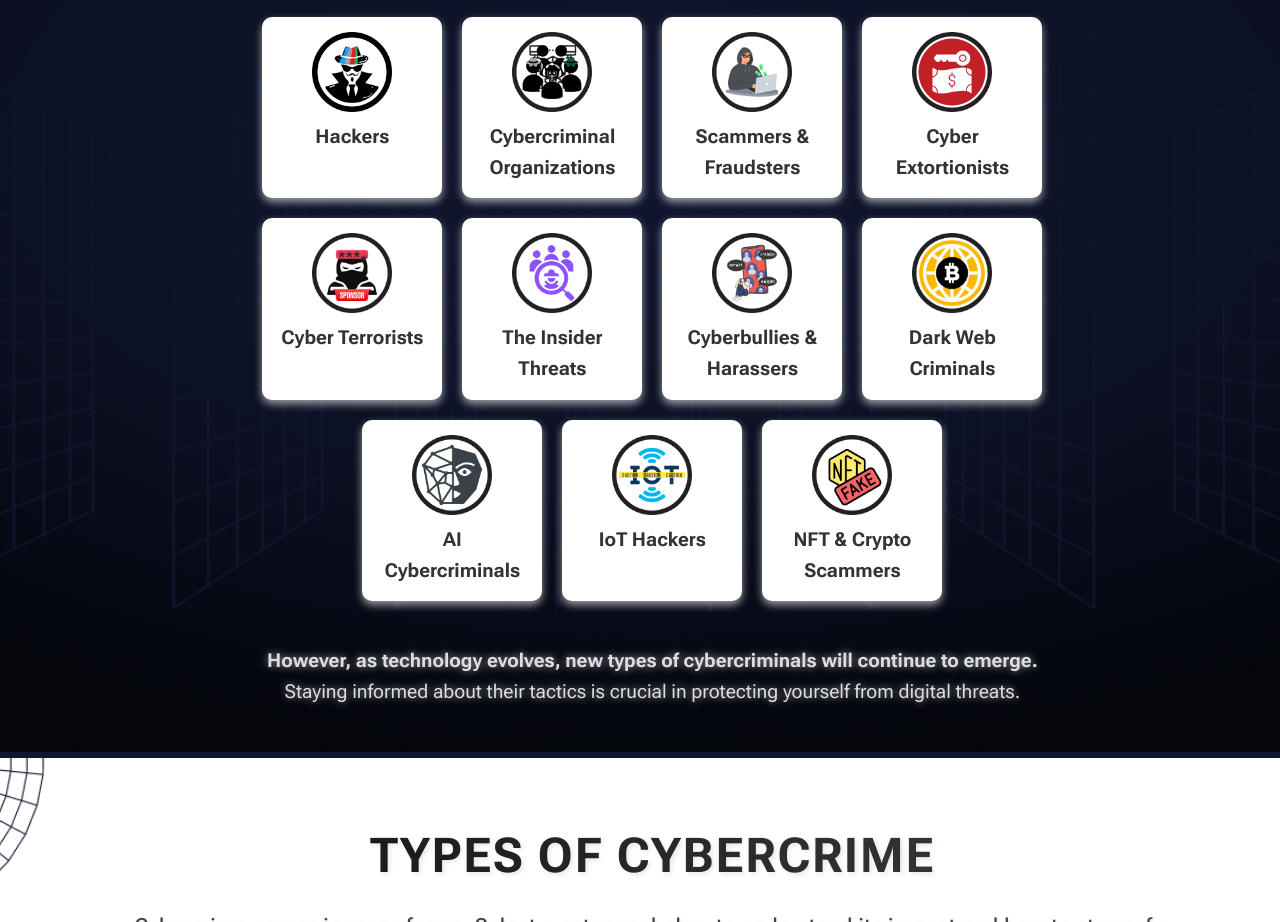
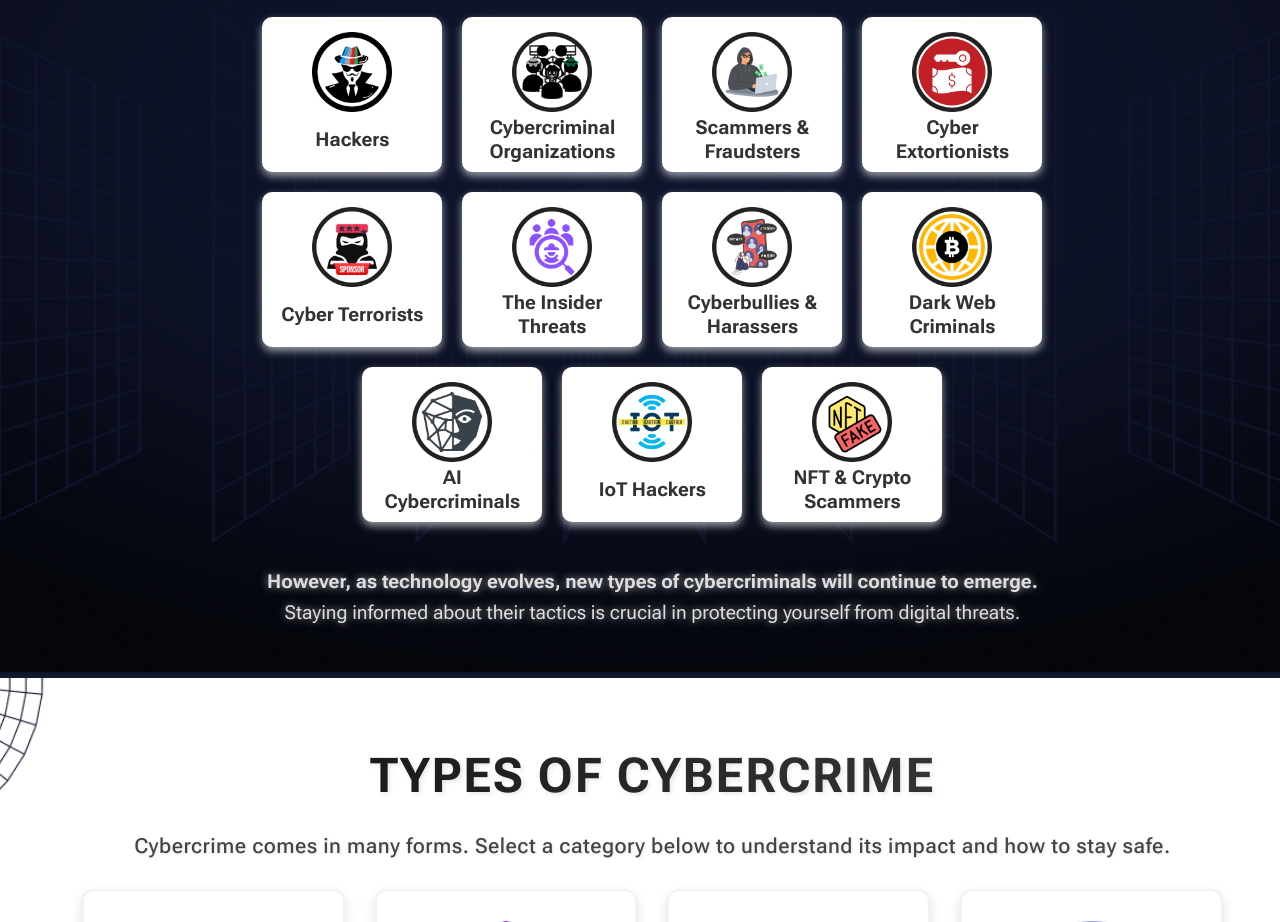
Before and after one commit to Patatims/Patatims.github.io, a plain HTML site: page pages/reporting.html in a window 1280 px wide. Shown: the part 1425-2347 px from the top of the page. Drawn offline with Linux system fonts and the light colour scheme.

Commit message:
Update reporting.css

```diff
--- a/styles/reporting.css
+++ b/styles/reporting.css
@@ -188,7 +188,12 @@ body {
 .cybercriminal-card h3 {
   font-size: 1.2rem;
   color: #333;
-  pointer-events: none;
+  text-align: center;
+  display: flex;
+  align-items: center;
+  justify-content: center;
+  height: 35px; /* Adjust based on your layout */
+  line-height: 1.2;
 }
 
 /* Hide descriptions initially */
```
